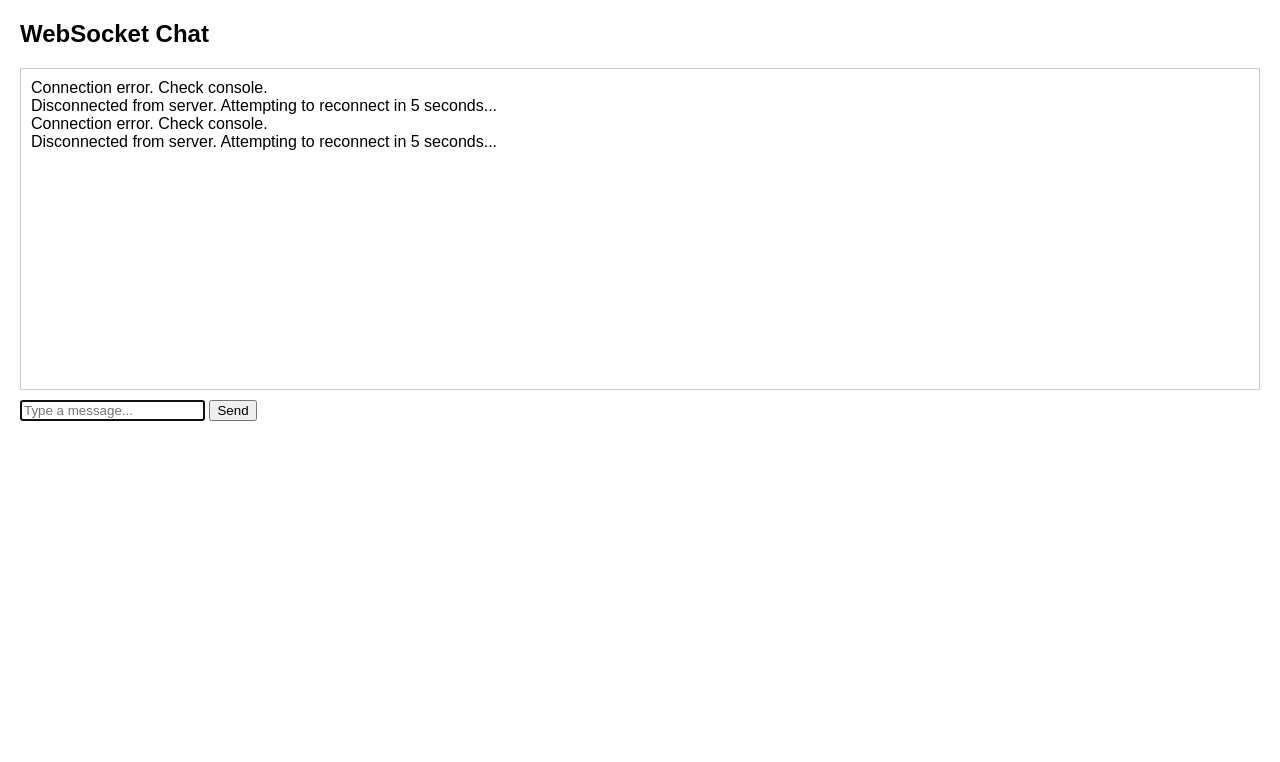
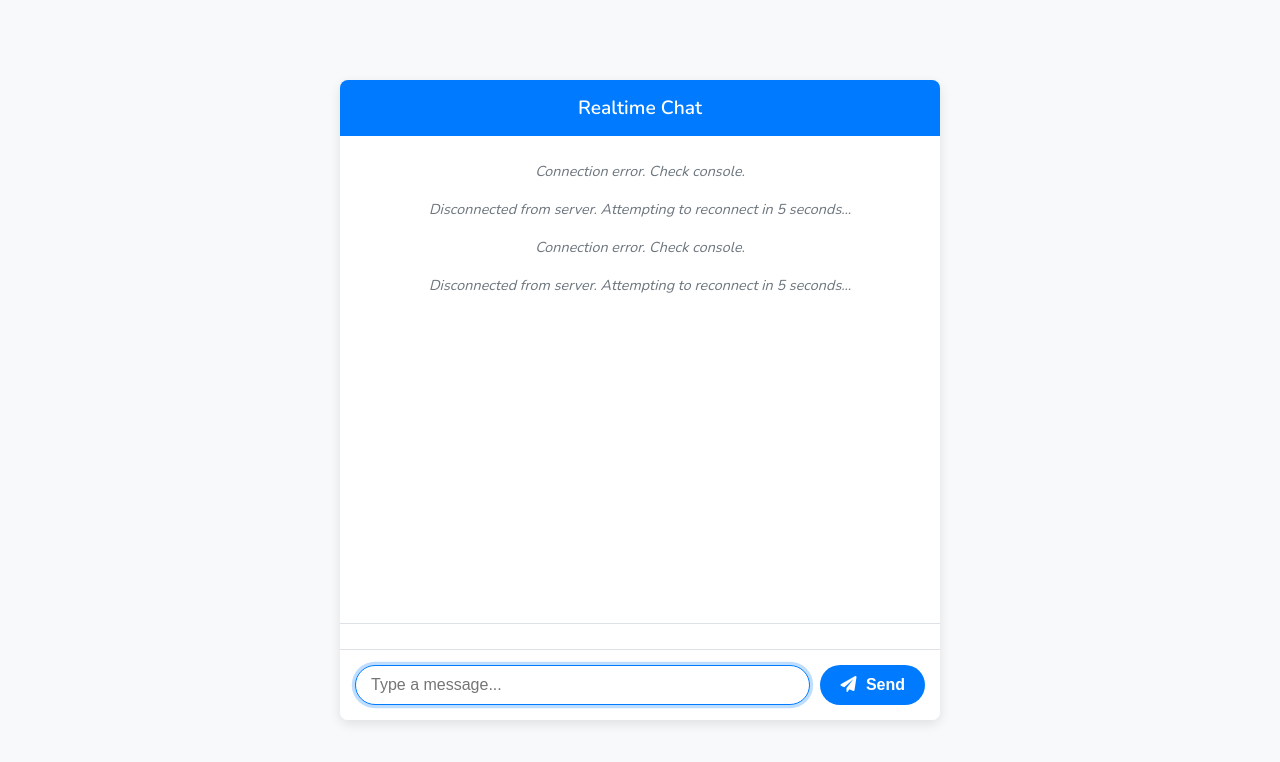
Before and after one commit to agnesgriselda/websocket_grup-M, a website: page public/index.html in a window 1280 px wide. Drawn offline with nearby package versions, Linux system fonts and the light colour scheme.

Commit message:
Improve chat UI with new layout, styling, and message bubbles

```diff
--- a/public/index.html
+++ b/public/index.html
@@ -2,19 +2,134 @@
 <html lang="en">
 <head>
     <meta charset="UTF-8">
-    <title>WebSocket Chat</title>
+    <meta name="viewport" content="width=device-width, initial-scale=1.0">
+    <title>Realtime Chat</title>
+    <link href="https://fonts.googleapis.com/css2?family=Nunito:wght@400;600;700&display=swap" rel="stylesheet">
+    <link rel="stylesheet" href="https://cdnjs.cloudflare.com/ajax/libs/font-awesome/6.0.0-beta3/css/all.min.css">
     <style>
-        body { font-family: Arial; margin: 20px; }
-        #messages { border: 1px solid #ccc; padding: 10px; height: 300px; overflow-y: scroll; }
-        #input { margin-top: 10px; }
+        :root {
+            --primary-color: #007bff;
+            --secondary-color: #6c757d;
+            --light-gray: #f8f9fa;
+            --border-color: #dee2e6;
+            --text-color: #212529;
+            --message-bg-own: #e2f0ff;
+            --message-bg-other: #f1f1f1;
+            --font-family: 'Nunito', sans-serif;
+        }
+        body {
+            font-family: var(--font-family);
+            margin: 0;
+            background-color: var(--light-gray);
+            display: flex;
+            justify-content: center;
+            align-items: center;
+            min-height: 100vh;
+            color: var(--text-color);
+        }
+        .chat-container {
+            background-color: white;
+            border-radius: 8px;
+            box-shadow: 0 4px 12px rgba(0, 0, 0, 0.1);
+            width: 90%;
+            max-width: 600px;
+            display: flex;
+            flex-direction: column;
+            overflow: hidden; /* Untuk border-radius pada children */
+            height: 80vh; /* Lebih tinggi untuk tampilan chat */
+            max-height: 700px;
+        }
+        .chat-header {
+            background-color: var(--primary-color);
+            color: white;
+            padding: 15px 20px;
+            font-size: 1.2em;
+            font-weight: 600;
+            text-align: center;
+        }
+        #messages {
+            flex-grow: 1;
+            padding: 20px;
+            overflow-y: auto;
+            border-bottom: 1px solid var(--border-color);
+        }
+        /* Styling untuk berbagai jenis pesan akan ditambahkan di client.js */
+        .message-item { margin-bottom: 10px; }
+        .message-bubble { padding: 8px 12px; border-radius: 15px; display: inline-block; max-width: 75%; }
+        .username-display { font-size: 0.8em; color: var(--secondary-color); margin-bottom: 2px; }
+        .timestamp-display { font-size: 0.7em; color: var(--secondary-color); text-align: right; margin-top: 3px; }
+
+        .message-item.own .message-bubble { background-color: var(--message-bg-own); margin-left: auto; }
+        .message-item.other .message-bubble { background-color: var(--message-bg-other); }
+        .message-item.own { text-align: right; }
+
+        .system-message, .server-announcement, .user-activity {
+            text-align: center;
+            font-size: 0.9em;
+            color: var(--secondary-color);
+            padding: 5px 0;
+            margin-bottom: 8px;
+            font-style: italic;
+        }
+        .server-announcement { color: purple; font-weight: bold; }
+        .user-activity.joined { color: green; }
+        .user-activity.left { color: orange; }
+
+        .input-area {
+            display: flex;
+            padding: 15px;
+            background-color: #fff; /* Bisa juga var(--light-gray) */
+            border-top: 1px solid var(--border-color);
+        }
+        #messageInput {
+            flex-grow: 1;
+            padding: 10px 15px;
+            border: 1px solid var(--border-color);
+            border-radius: 20px;
+            margin-right: 10px;
+            font-size: 1em;
+            outline: none;
+        }
+        #messageInput:focus {
+            border-color: var(--primary-color);
+            box-shadow: 0 0 0 0.2rem rgba(0,123,255,.25);
+        }
+        #sendButton {
+            padding: 10px 20px;
+            background-color: var(--primary-color);
+            color: white;
+            border: none;
+            border-radius: 20px;
+            cursor: pointer;
+            font-size: 1em;
+            font-weight: 600;
+            transition: background-color 0.2s ease;
+        }
+        #sendButton:hover {
+            background-color: #0056b3;
+        }
+        #sendButton i {
+            margin-right: 5px; /* Jika menggunakan ikon + teks */
+        }
     </style>
 </head>
 <body>
-    <h2>WebSocket Chat</h2>
-    <div id="messages"></div>
-    <div id="input">
-        <input type="text" id="messageInput" placeholder="Type a message..." autofocus />
-        <button onclick="sendMessage()">Send</button>
+    <div class="chat-container">
+        <div class="chat-header">
+            Realtime Chat
+        </div>
+        <div id="messages">
+            <!-- Pesan-pesan akan dimuat di sini oleh client.js -->
+        </div>
+        <div id="typingStatus" style="padding: 0 20px 5px; font-size: 0.85em; color: var(--secondary-color); height: 20px;">
+            <!-- Status typing akan muncul di sini -->
+        </div>
+        <div class="input-area">
+            <input type="text" id="messageInput" placeholder="Type a message..." autofocus />
+            <button id="sendButton" onclick="sendMessage()">
+                <i class="fas fa-paper-plane"></i> Send
+            </button>
+        </div>
     </div>
     <script src="client.js"></script>
 </body>
```
